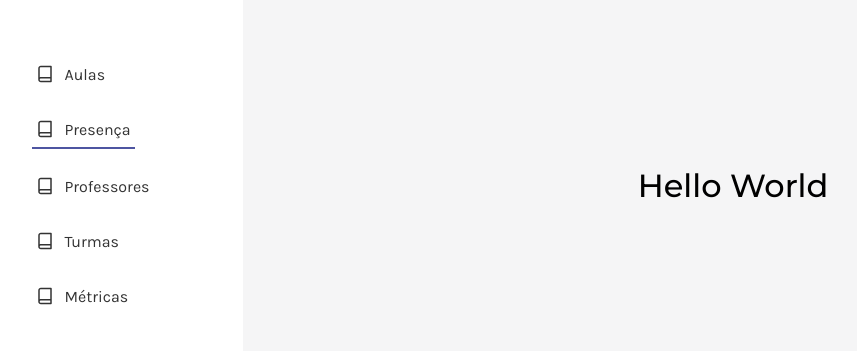
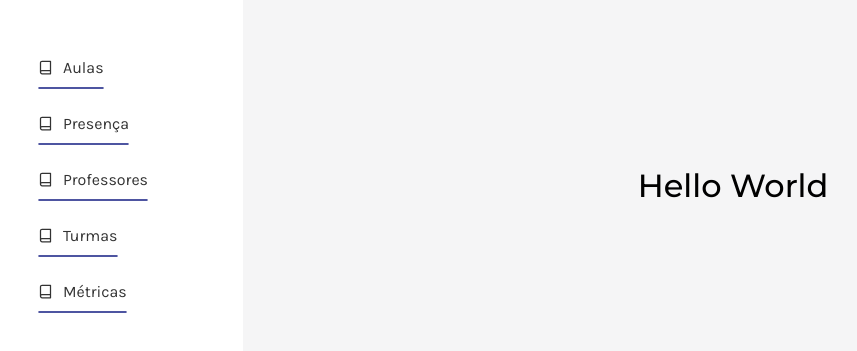
Before and after one commit to lucas-pvg/cp-presenca-cursinho-frontend, a React (Vite) app: page / in a window 1280 px wide. Shown: the part 215-566 px from the top of the page, without its empty margins (57-914 px from the left). Built offline with nearby package versions, Linux system fonts and the light colour scheme.

Commit message:
💄 Updated link animation, hover and style

```diff
--- a/src/components/links/LinkGroup.tsx
+++ b/src/components/links/LinkGroup.tsx
@@ -1,4 +1,5 @@
 import { cva, VariantProps } from 'class-variance-authority'
+import { useLocation } from 'react-router-dom'
 import { Links } from './Links'
 import './Links.css'
 
@@ -26,12 +27,19 @@ interface LinkGroupProps
 }
 
 export function LinkGroup({ variant, mode, labels, paths }: LinkGroupProps) {
+  const location = useLocation()
+
   return (
     <div className={LinkGroupVariants({ variant })}>
       {
         labels.map((label, i) => {
           return (
-            <Links mode={mode} to={paths[i]} key={i} state={i==1 ? 'active' : 'inactive'}>
+            <Links
+              mode={mode}
+              to={paths[i]}
+              state={location.pathname === paths[i] ? 'active' : 'inactive'}
+              key={i}
+            >
               {label}
             </Links>
           )
--- a/src/components/links/Links.css
+++ b/src/components/links/Links.css
@@ -4,19 +4,20 @@
 
 .base-link-group.vertical {
   flex-direction: column;
-  gap: 20px;
+  gap: 15px;
 }
 
 .base-link-group.horizontal {
   flex-direction: row;
-  gap: 50px;
+  gap: 40px;
 }
 
 .base-link {
   width: fit-content;
-  padding: 8px 4px;
+  padding: 5px;
   cursor: pointer;
   display: flex;
+  flex-direction: column;
   align-items: center;
   justify-content: flex-start;
   gap: 10px;
@@ -25,25 +26,43 @@
   font-weight: 400;
 
   transition:
-    transform .1s ease-in-out,
-    background-color .1s ease-in-out
+    transform .2s ease-in-out
+}
+
+.link-content {
+  display: flex;
+  align-items: center;
+  justify-content: flex-start;
+  gap: 10px;
+}
+
+.base-link hr {
+  width: 0%;
+  border: 1px solid transparent;
+  border-radius: 10px;
+
+  transition:
+    width .2s ease-in-out,
+    border-color .2s ease-in-out
 }
 
 .base-link svg {
-  width: 18px;
-  height: 18px;
+  width: 15px;
+  height: 15px;
 }
 
-.base-link.active {
-  border-bottom: 2px solid;
+.base-link.active.light hr {
+  width: 100%;
+  border-color: var(--blue-base);
 }
 
-.base-link.inactive {
-  border-bottom: none;
+.base-link.active.dark hr {
+  width: 100%;
+  border-color: var(--blue-inverse);
 }
 
 .base-link.inactive:hover {
-  transform: scale(1.05);
+  transform: scale(1.1);
 }
 
 .base-link.icon svg {
@@ -56,10 +75,9 @@
 
 .base-link.light {
   color: var(--base-black);
-  border-color: var(--blue-base);
+
 }
 
 .base-link.dark {
   color: var(--base-white);
-  border-color: var(--blue-inverse);
 }
--- a/src/components/links/Links.tsx
+++ b/src/components/links/Links.tsx
@@ -39,8 +39,12 @@ interface LinksProps
 export function Links({state, mode, icon, ...props }: LinksProps) {
   return (
     <Link className={LinksVariants({ state, mode, icon })} {...props}>
-      <Icon />
-      {props.children}
+      <div className='link-content'>
+        <Icon />
+        {props.children}
+      </div>
+
+      <hr />
     </Link>
   )
 }
```
